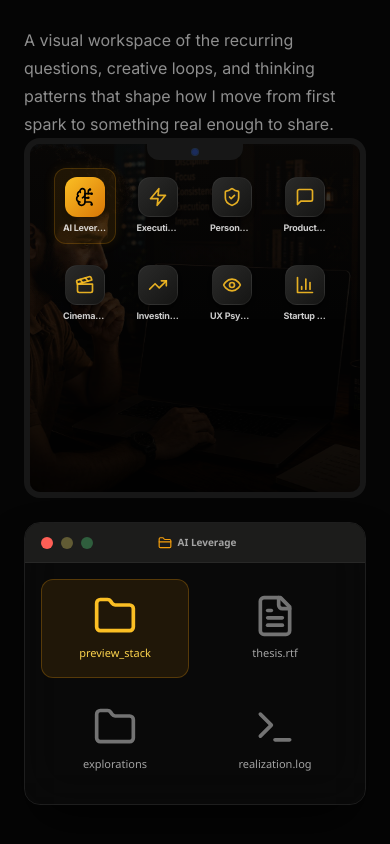
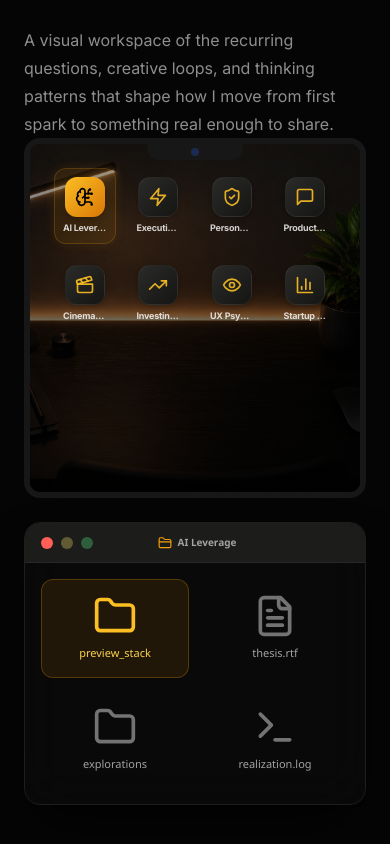
Before and after one commit to batmanvigilante7/hemanthsai, a React (Vite) app: page / in a window 390 px wide. Shown: the part 6177-7021 px from the top of the page. Built offline with nearby package versions, Linux system fonts and the light colour scheme.

Commit message:
feat: increase visibility of thought-workspace background and update mobile fallback

```diff
--- a/src/components/ThoughtWorkspace.tsx
+++ b/src/components/ThoughtWorkspace.tsx
@@ -43,11 +43,11 @@ export function ThoughtOSDesktop({ activeId, setActiveId, activeWorkspace }: Tho
       <img
         src={getAssetUrl("thought-workspace-scene.webp")}
         alt="Cinematic thought workspace backdrop"
-        className="absolute inset-0 h-full w-full object-cover object-center opacity-[0.52] mix-blend-lighten pointer-events-none select-none z-0"
+        className="absolute inset-0 h-full w-full object-cover object-center opacity-[0.78] pointer-events-none select-none z-0"
       />
 
       {/* Warm Ambient Overlay */}
-      <div className="absolute inset-0 bg-gradient-to-b from-black/35 via-black/55 to-black/90 z-0 pointer-events-none" />
+      <div className="absolute inset-0 bg-gradient-to-b from-black/15 via-black/35 to-black/75 z-0 pointer-events-none" />
 
       {/* macOS-style Menu Bar */}
       <div className="absolute left-0 right-0 top-0 z-40 flex h-10 items-center justify-between border-b border-white/10 bg-black/35 px-6 text-xs text-white/70 backdrop-blur-xl pointer-events-none">
@@ -209,9 +209,9 @@ export function ThoughtWorkspace() {
             <div className="relative flex-1 w-full h-full bg-[#050505] overflow-hidden flex flex-col justify-between p-4">
               {/* Wallpaper Background */}
               <img
-                src={getAssetUrl("thought-workspace-bg.webp")}
+                src={getAssetUrl("thought-workspace-scene.webp")}
                 alt="Cinematic thought workspace backdrop"
-                className="absolute inset-0 h-full w-full object-cover opacity-[0.26] mix-blend-lighten pointer-events-none select-none z-0"
+                className="absolute inset-0 h-full w-full object-cover object-center opacity-[0.72] pointer-events-none select-none z-0"
               />
 
               {/* Warm Ambient Overlay */}
```
